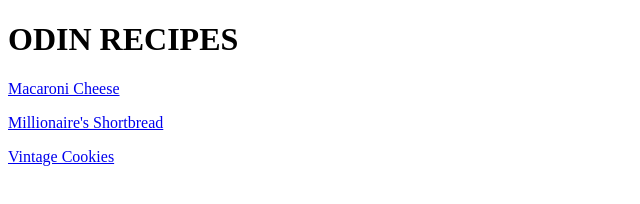
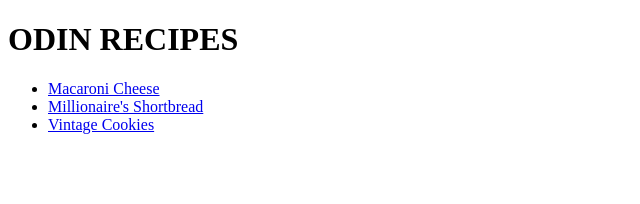
Before and after one commit to Zaandros/Recipe_Website, a plain HTML site: page index.html in a window 1280 px wide. Shown: the whole page, without its empty margins (0-640 px from the left). Drawn offline with Linux system fonts and the light colour scheme.

Commit message:
index.html formatting updated
    Updated the formatting of index.html to list the recipes
    as an unordered list rather than as seperate paragraphs

```diff
--- a/index.html
+++ b/index.html
@@ -9,9 +9,11 @@
 <body>
     <h1>ODIN RECIPES</h1>
 
+    <ul>
+    <li><a href="recipes/macaroni.html">Macaroni Cheese</a></li>
+    <li><a href="recipes/millionaire.html">Millionaire's Shortbread</a></li>
+    <li><a href="recipes/vintage_cookies.html">Vintage Cookies</a></p></li>
+    </ul>
 
-    <p><a href="recipes/macaroni.html">Macaroni Cheese</a></p>
-   <p><a href="recipes/millionaire.html">Millionaire's Shortbread</a></p>
-    <p><a href="recipes/vintage_cookies.html">Vintage Cookies</a></p>
 </body>
 </html>
```
